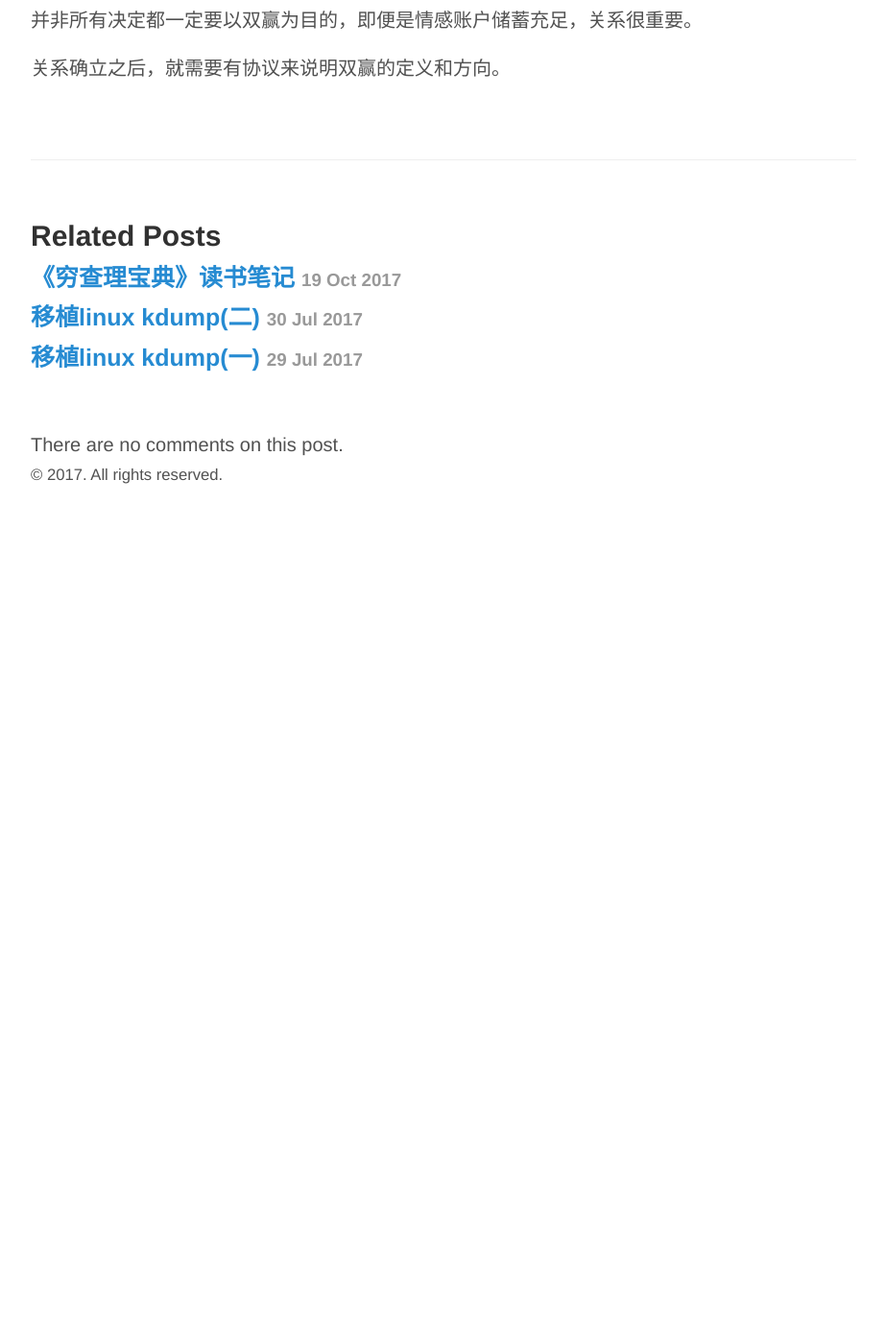
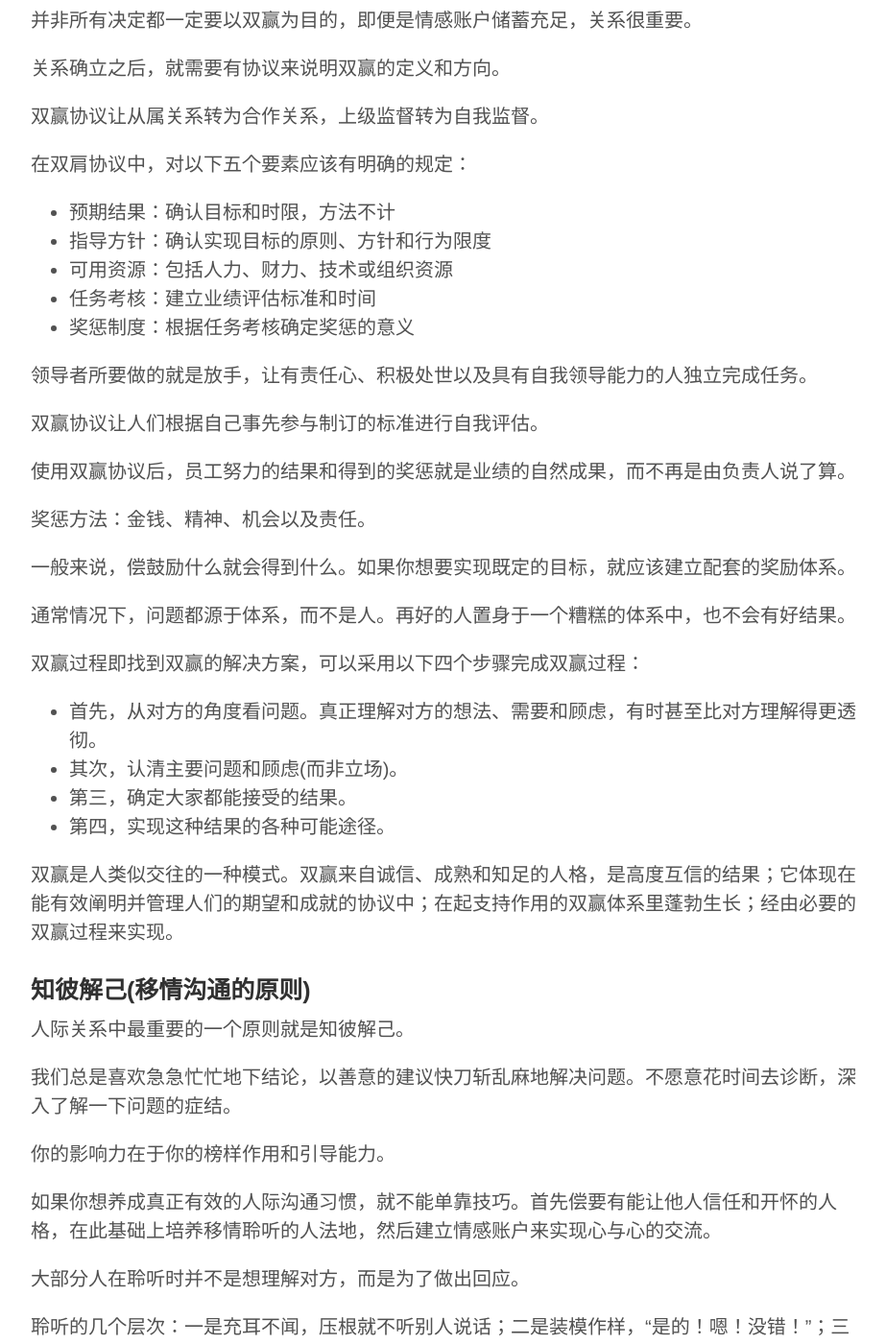
Before and after one commit to bupt075225/bupt075225.github.io, a Jekyll site: the page built from _posts/2017-11-06-《高效能人士的七个习惯》读书笔记.md, in a window 1280 px wide and 1400 px high, scrolled down 11857 px. Shown: the whole window at 96% size, without its empty margins (178-1101 px from the left). Built offline with Jekyll 4.4.1, drawn with Linux system fonts in a browser that asks for light colours; our own code applies the rules of GitHub Pages for plain Markdown files; a script that is not in the unit is left out; before the commit the page ends 12365 px from its top, so only the background shows below that; some of the changed text lies outside the part shown.

Commit message:
update article

```diff
--- a/_posts/2017-11-06-《高效能人士的七个习惯》读书笔记.md
+++ b/_posts/2017-11-06-《高效能人士的七个习惯》读书笔记.md
@@ -347,3 +347,56 @@
 并非所有决定都一定要以双赢为目的，即便是情感账户储蓄充足，关系很重要。
 
 关系确立之后，就需要有协议来说明双赢的定义和方向。
+
+双赢协议让从属关系转为合作关系，上级监督转为自我监督。
+
+在双肩协议中，对以下五个要素应该有明确的规定：
+
+* 预期结果：确认目标和时限，方法不计
+* 指导方针：确认实现目标的原则、方针和行为限度
+* 可用资源：包括人力、财力、技术或组织资源
+* 任务考核：建立业绩评估标准和时间
+* 奖惩制度：根据任务考核确定奖惩的意义
+
+领导者所要做的就是放手，让有责任心、积极处世以及具有自我领导能力的人独立完成任务。
+
+双赢协议让人们根据自己事先参与制订的标准进行自我评估。
+
+使用双赢协议后，员工努力的结果和得到的奖惩就是业绩的自然成果，而不再是由负责人说了算。
+
+奖惩方法：金钱、精神、机会以及责任。
+
+一般来说，偿鼓励什么就会得到什么。如果你想要实现既定的目标，就应该建立配套的奖励体系。
+
+通常情况下，问题都源于体系，而不是人。再好的人置身于一个糟糕的体系中，也不会有好结果。
+
+双赢过程即找到双赢的解决方案，可以采用以下四个步骤完成双赢过程：
+
+* 首先，从对方的角度看问题。真正理解对方的想法、需要和顾虑，有时甚至比对方理解得更透彻。
+* 其次，认清主要问题和顾虑(而非立场)。
+* 第三，确定大家都能接受的结果。
+* 第四，实现这种结果的各种可能途径。
+
+双赢是人类似交往的一种模式。双赢来自诚信、成熟和知足的人格，是高度互信的结果；它体现在能有效阐明并管理人们的期望和成就的协议中；在起支持作用的双赢体系里蓬勃生长；经由必要的双赢过程来实现。
+
+### 知彼解己(移情沟通的原则)
+
+人际关系中最重要的一个原则就是知彼解己。
+
+我们总是喜欢急急忙忙地下结论，以善意的建议快刀斩乱麻地解决问题。不愿意花时间去诊断，深入了解一下问题的症结。
+
+你的影响力在于你的榜样作用和引导能力。
+
+如果你想养成真正有效的人际沟通习惯，就不能单靠技巧。首先偿要有能让他人信任和开怀的人格，在此基础上培养移情聆听的人法地，然后建立情感账户来实现心与心的交流。
+
+大部分人在聆听时并不是想理解对方，而是为了做出回应。
+
+聆听的几个层次：一是充耳不闻，压根就不听别人说话；二是装模作样，“是的！嗯！没错！”；三是选择接收，只听一部分，通常学龄前儿童喋喋不休会让我们采取这种方式；四是聚精会神，努力听到每一个字；五是移情聆听，也是最高层次。
+
+移情聆听是指以理解为目的的聆听，要求听者站在说话者的角度理解他们的思维模式和感受。本质是要在情感和理智上充分而深入地理解对方。
+
+除了物质，人类最大的生存需求源自心理，即被理解、肯定、认可和欣赏。
+
+移情聆听是有风险的。只有当你做好了被对方影响的准备，才能深入到移情聆听的阶段，而这是需要足够的安全感的，因为这时候你会变得很脆弱。从某种意义上说，这很矛盾，因为在影响对方之前，你必须先被影响，即真正理解对方。(自注：确实很难)
+
+首先理解别人是在生活领域里广泛适用的正确原则，具有普遍性，但是在人际关系领域的作用是最大的。
```
